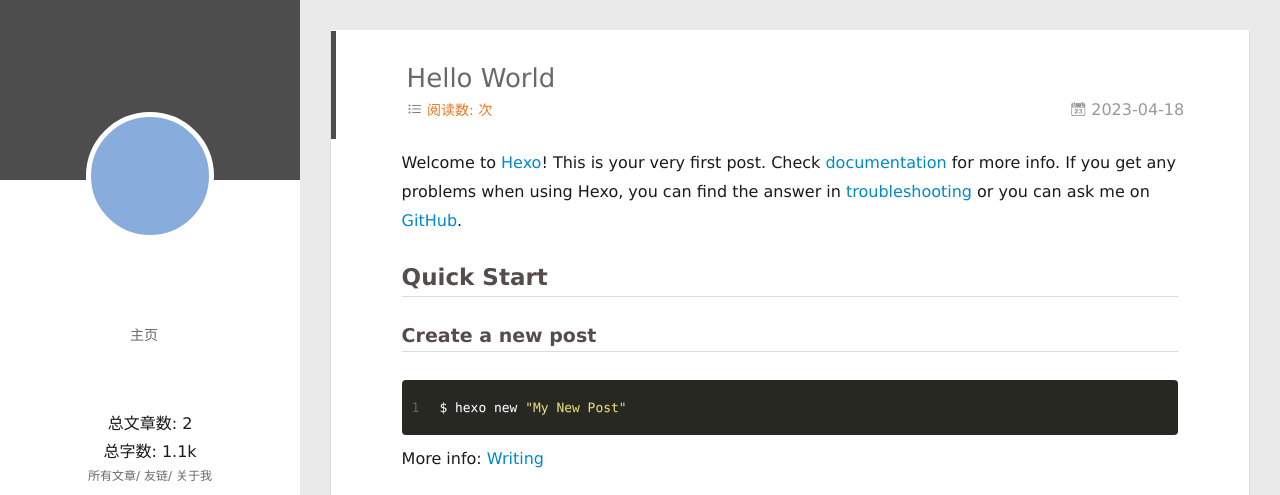
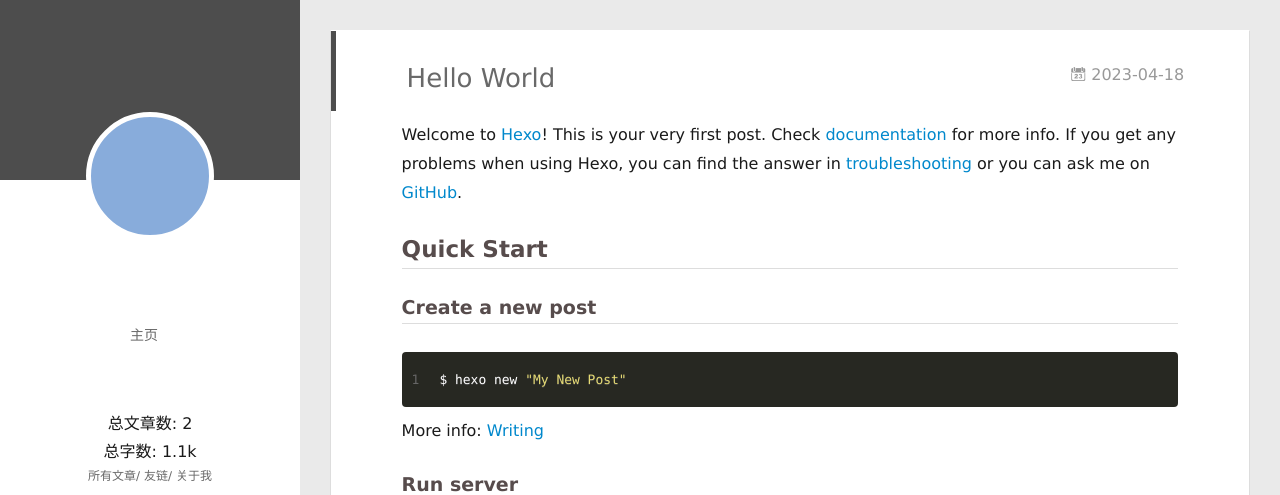
Before and after one commit to ShortBackboard/ShortBackboard.github.io, a plain HTML site: page 2023/04/18/hello-world/index.html in a window 1280 px wide. Shown: the top 495 px of the page. Drawn offline with Linux system fonts and the light colour scheme; some packages are replaced by stand-ins of ours; a script that the page names is missing.

Commit message:
Site updated: 2023-04-19 17:33:40

```diff
--- a/2023/04/18/hello-world/index.html
+++ b/2023/04/18/hello-world/index.html
@@ -158,17 +158,7 @@
 
 
 
-        <!--显示阅读次数-->
 
-        <br/>
-        <a class="cloud-tie-join-count" href="javascript:void(0);" style="color:gray;font-size:14px;">
-        <span class="icon-sort"></span>
-        <span id="busuanzi_container_page_pv" style="color:#ef7522;font-size:14px;">
-            阅读数: <span id="busuanzi_value_page_pv"></span>次 &nbsp;&nbsp;
-        </span>
-        </a>
-
-      <!--显示阅读次数完毕-->
 
 
         <a href="/2023/04/18/hello-world/" class="archive-article-date">
@@ -386,7 +376,6 @@ return o(i(t),arguments.length<2?void 0:u(arguments[1]))}})},function(t,n,r){var
 
 
 
-<script  async  src="https://dn-lbstatics.qbox.me/busuanzi/2.3/busuanzi.pure.mini.js"></script>
 
 
 <div class="tools-col" q-class="show:isShow,hide:isShow|isFalse" q-on="click:stop(e)">
```
Also changed, not shown: 2023/04/19/静态库和动态库/index.html (+0 -11 lines), archives/2023/04/index.html (+0 -1 lines), archives/2023/index.html (+0 -1 lines), archives/index.html (+0 -1 lines), index.html (+0 -5 lines).
